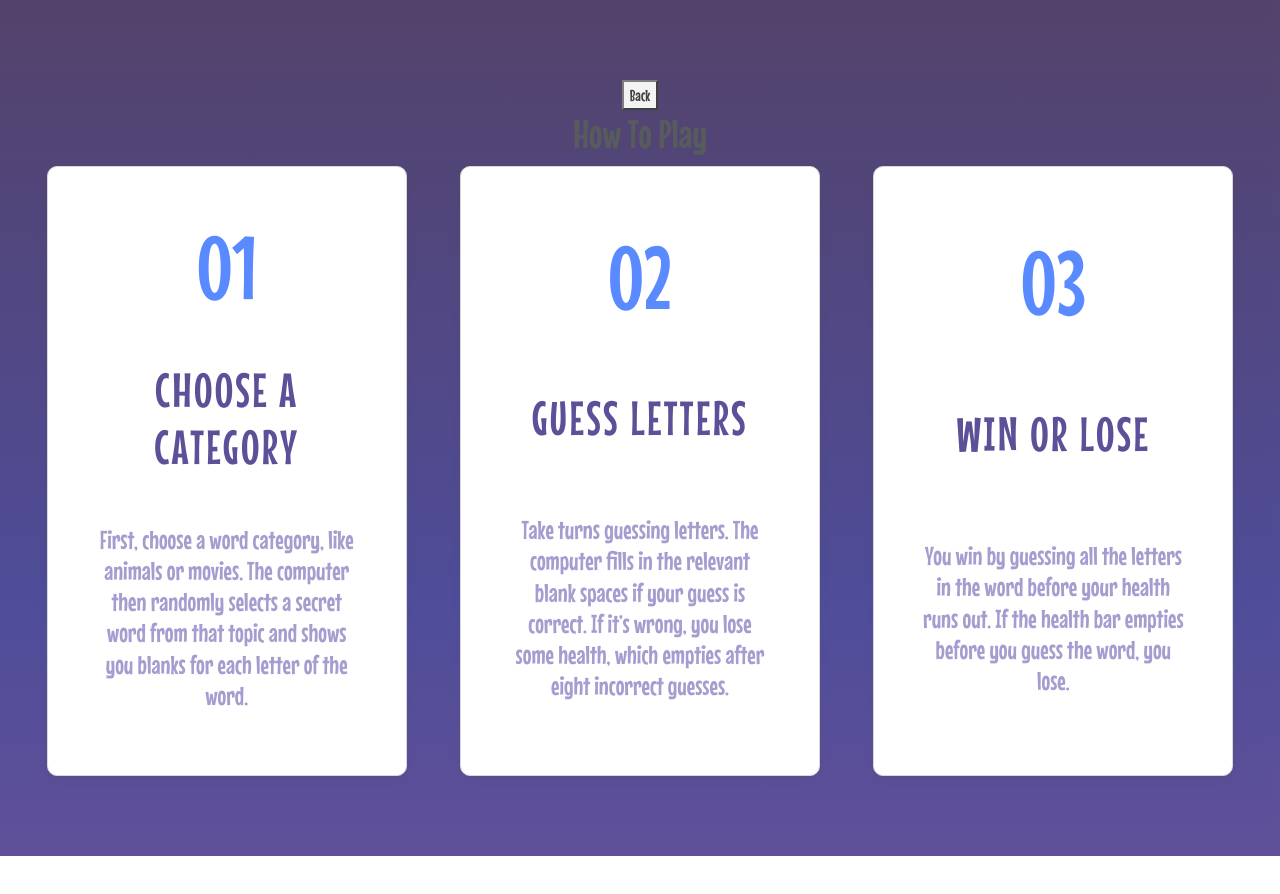
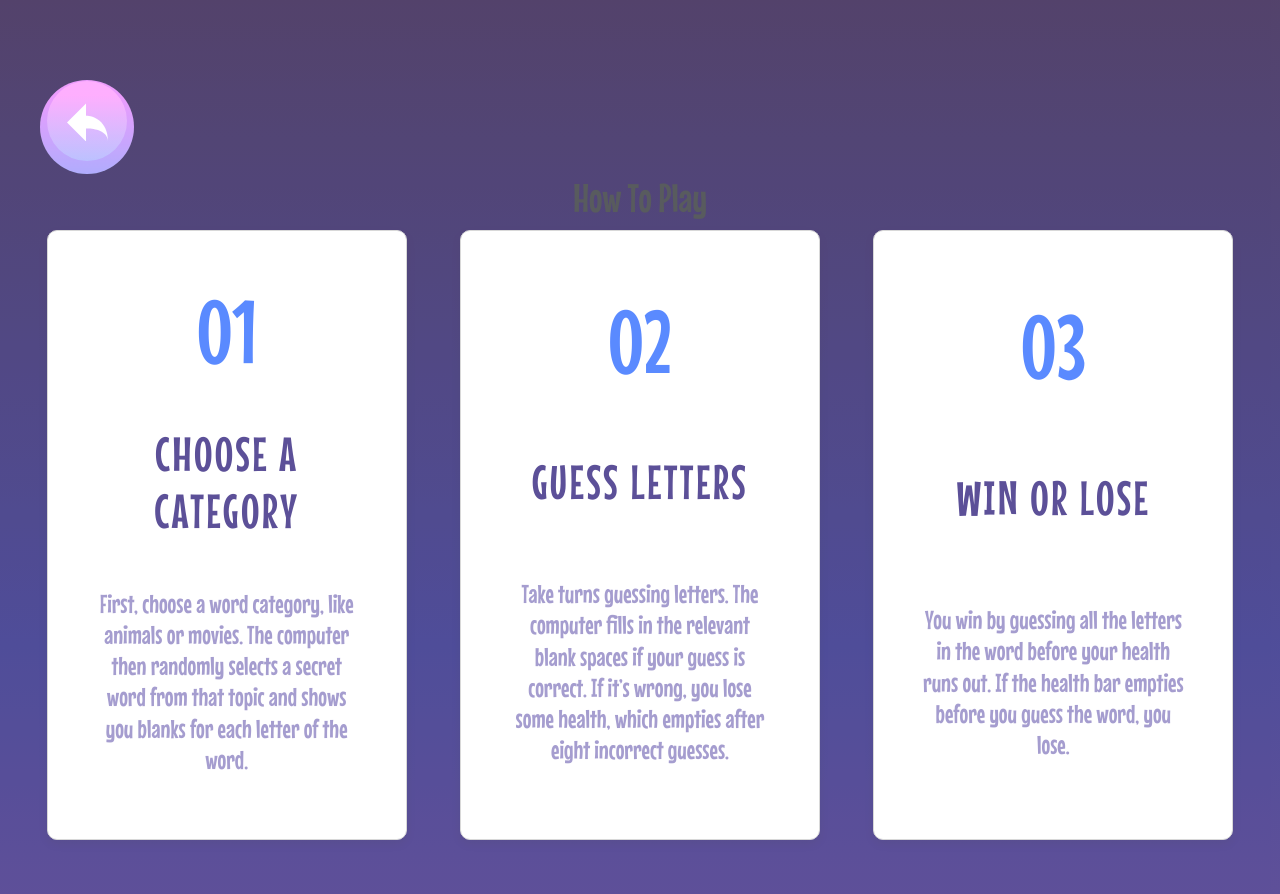
Before and after one commit to huyviet1995/hangman-game, a React (Create React App) app: page /tutorial in a window 1280 px wide. Shown: the top 894 px of the page. Before the commit the page ends 856 px from the top, so only its background shows below. Built offline with nearby package versions, Linux system fonts and the light colour scheme.

Commit message:
[TutorialPage] Style the backButton

```diff
--- a/src/pages/TutorialPage/TutorialPage.module.css
+++ b/src/pages/TutorialPage/TutorialPage.module.css
@@ -1,10 +1,42 @@
 .container {
-    left: calc(50% - 1440px/2);
-    top: calc(50% - 1024px/2);
-    background: linear-gradient(180deg, #1A043A 0%, #151278 70.31%, #2B1677 100%);
+    left: calc(50% - 1440px / 2);
+    top: calc(50% - 1024px / 2);
+    background: linear-gradient(
+        180deg,
+        #1a043a 0%,
+        #151278 70.31%,
+        #2b1677 100%
+    );
     opacity: 0.75;
     padding: 80px 40px;
     height: auto;
+}
+
+.buttonWrapper {
+    width: 94px;
+    height: 94px;
+    display: flex;
+    flex-direction: row;
+    justify-content: center;
+    align-items: center;
+
+    background: linear-gradient(
+            0deg,
+            rgba(255, 255, 255, 0.25),
+            rgba(255, 255, 255, 0.25)
+        ),
+        linear-gradient(180deg, #fe71fe 16.42%, #7199ff 100%);
+    box-shadow: inset 0px -6px 0px 7px rgba(157, 45, 245, 0.25);
+    border-radius: 999px;
+}
+
+.backButton {
+    background: url("/public/starter-code/assets/images/icon-back.svg");
+    width: 41px;
+    height: 38px;
+    bottom: 5px;
+    position: relative;
+    border: none;
 }
 
 .cardContainer {
--- a/src/pages/TutorialPage/TutorialPage.tsx
+++ b/src/pages/TutorialPage/TutorialPage.tsx
@@ -14,9 +14,9 @@ const TutorialPage: React.FC = () => {
     return (
         <div className={containerClasses}>
             <header className={styles.header}>
-                <button className={styles.backButton} onClick={handleBackClick}>
-                    Back
-                </button>
+                <div className={styles.buttonWrapper}>
+                  <button className={styles.backButton} onClick={handleBackClick} />
+                </div>
                 <h1 className={styles.title}>How To Play</h1>
             </header>
             <div className={styles.cardContainer}>
```
